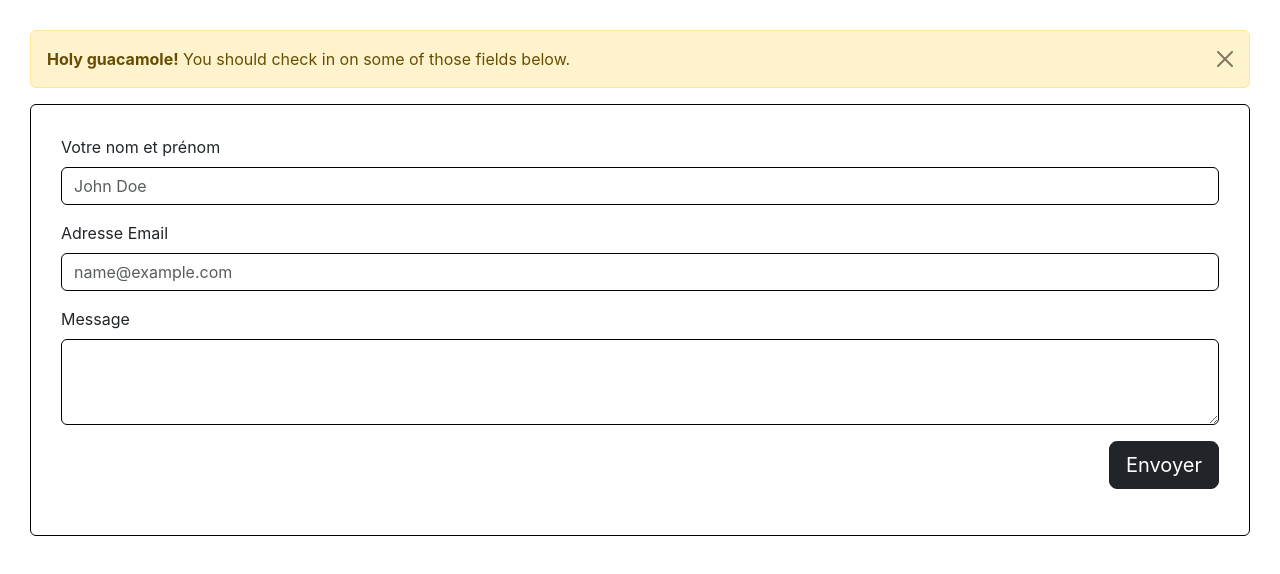
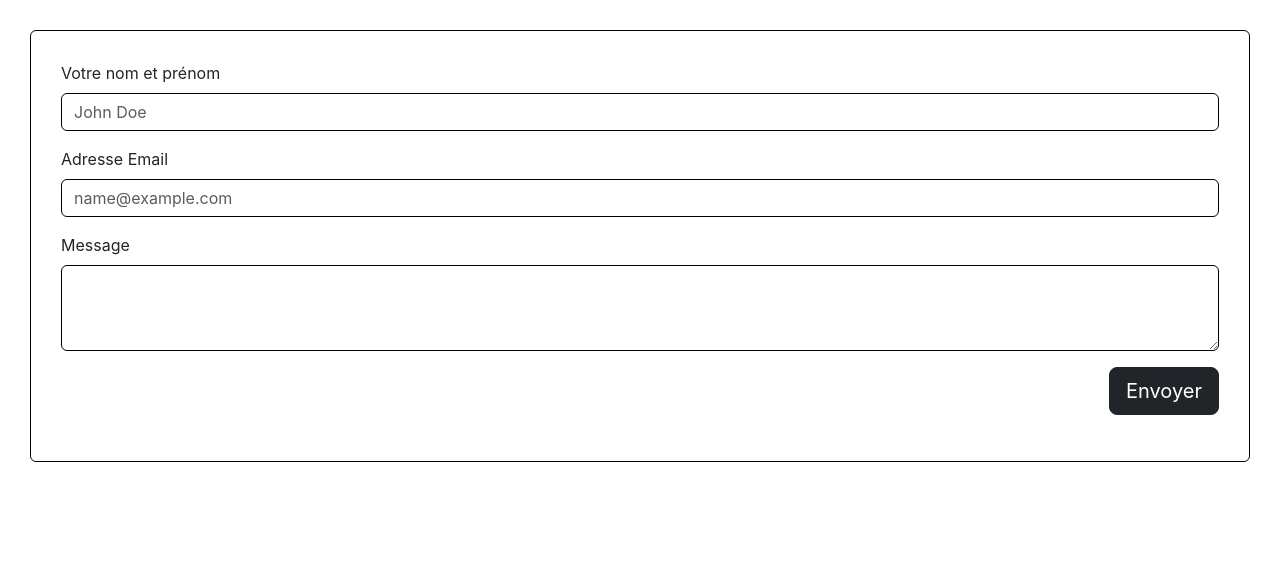
Before and after one commit to Osiris8/contact-form, a React (Create React App) app: page / in a window 1280 px wide. Shown: the top 574 px of the page. Built offline with nearby package versions, Linux system fonts and the light colour scheme.

Commit message:
add logic of this form with ref of react and email.js

```diff
--- a/src/ContactForm.js
+++ b/src/ContactForm.js
@@ -1,47 +1,83 @@
+import { useRef } from "react";
+import emailjs from "@emailjs/browser";
 import "./index.css";
-import Alert from "./Alert";
+import SuccessAlert from "./SuccessAlert";
+
 function ContactForm() {
+  const form = useRef();
+
+  const sendEmail = (e) => {
+    e.preventDefault();
+
+    emailjs
+      .sendForm(
+        process.env.SERVICE_ID,
+        process.env.TEMPLATE_ID,
+        form.current,
+        process.env.PUBLIC_KEY
+      )
+      .then(
+        (result) => {
+          console.log(result.text);
+          form.current.reset();
+        },
+        (error) => {
+          console.log(error.text);
+        }
+      );
+  };
+
   return (
     <div className="margin-small">
-      <Alert />
+      {form ? "" : <SuccessAlert />}
+      <div className="errorFrom"></div>
       <div className="card padding-small border-color">
-        <div class="mb-3">
-          <label for="exampleFormControlInput0" class="form-label">
+        <form ref={form} onSubmit={sendEmail}>
+          <div className="mb-3">
+            <label htmlFor="exampleFormControlInput0" className="form-label">
               Votre nom et prénom
             </label>
             <input
               type="text"
-            class="form-control border-color"
+              className="form-control border-color"
               id="exampleFormControlInput0"
               placeholder="John Doe"
+              name="name"
+              required
+              autoComplete="off"
             />
           </div>
-        <div class="mb-3">
-          <label for="exampleFormControlInput1" class="form-label">
+          <div className="mb-3">
+            <label htmlFor="exampleFormControlInput1" className="form-label">
               Adresse Email
             </label>
             <input
               type="email"
-            class="form-control border-color"
+              className="form-control border-color"
               id="exampleFormControlInput1"
               placeholder="name@example.com"
+              name="email"
+              required
+              autoComplete="off"
             />
           </div>
-        <div class="mb-3">
-          <label for="exampleFormControlTextarea1" class="form-label">
+          <div className="mb-3">
+            <label htmlFor="exampleFormControlTextarea1" className="form-label">
               Message
             </label>
             <textarea
-            class="form-control border-color"
+              className="form-control border-color"
               id="exampleFormControlTextarea1"
               rows="3"
+              name="message"
             ></textarea>
           </div>
-        <div class="mb-3 flex justify-content-end">
-          <button type="button" class="btn btn-dark btn-lg">
+          <div className="mb-3 flex justify-content-end">
+            <button type="submit" className="btn btn-dark btn-lg">
               Envoyer
             </button>
           </div>
+        </form>
       </div>
     </div>
   );
```
Lines whose indentation alone changed are shown as unchanged.
